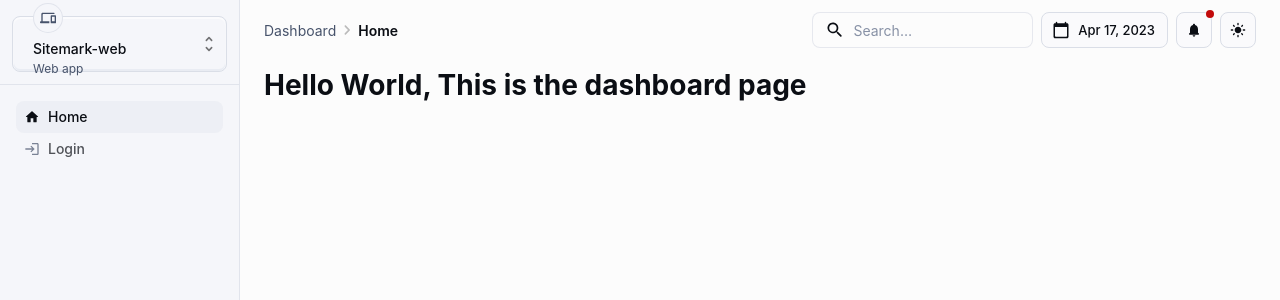
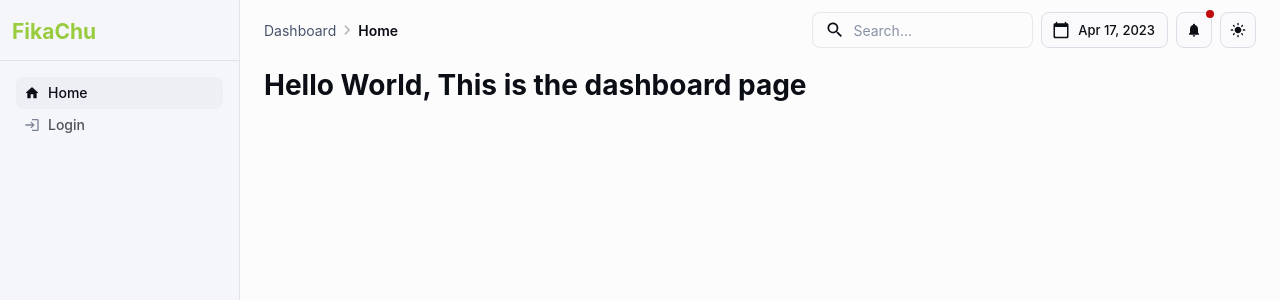
Before and after one commit to Juma-Adinani/track-deliveries, a Next.js app: page / in a window 1280 px wide. Shown: the top 300 px of the page. Built offline with nearby package versions, Linux system fonts and the light colour scheme; what @mui/material-nextjs would draw is missing.

Commit message:
added app title

```diff
--- a/src/components/SelectContent.js
+++ b/src/components/SelectContent.js
@@ -36,69 +36,70 @@ export default function SelectContent() {
   };
 
   return (
-    <Select
-      labelId="company-select"
-      id="company-simple-select"
-      value={company}
-      onChange={handleChange}
-      displayEmpty
-      inputProps={{ 'aria-label': 'Select company' }}
-      fullWidth
-      sx={{
-        maxHeight: 56,
-        width: 215,
-        '&.MuiList-root': {
-          p: '8px',
-        },
-        [`& .${selectClasses.select}`]: {
-          display: 'flex',
-          alignItems: 'center',
-          gap: '2px',
-          pl: 1,
-        },
-      }}
-    >
-      <ListSubheader sx={{ pt: 0 }}>Production</ListSubheader>
-      <MenuItem value="">
-        <ListItemAvatar>
-          <Avatar alt="Sitemark web">
-            <DevicesRoundedIcon sx={{ fontSize: '1rem' }} />
-          </Avatar>
-        </ListItemAvatar>
-        <ListItemText primary="Sitemark-web" secondary="Web app" />
-      </MenuItem>
-      <MenuItem value={10}>
-        <ListItemAvatar>
-          <Avatar alt="Sitemark App">
-            <SmartphoneRoundedIcon sx={{ fontSize: '1rem' }} />
-          </Avatar>
-        </ListItemAvatar>
-        <ListItemText primary="Sitemark-app" secondary="Mobile application" />
-      </MenuItem>
-      <MenuItem value={20}>
-        <ListItemAvatar>
-          <Avatar alt="Sitemark Store">
-            <DevicesRoundedIcon sx={{ fontSize: '1rem' }} />
-          </Avatar>
-        </ListItemAvatar>
-        <ListItemText primary="Sitemark-Store" secondary="Web app" />
-      </MenuItem>
-      <ListSubheader>Development</ListSubheader>
-      <MenuItem value={30}>
-        <ListItemAvatar>
-          <Avatar alt="Sitemark Store">
-            <ConstructionRoundedIcon sx={{ fontSize: '1rem' }} />
-          </Avatar>
-        </ListItemAvatar>
-        <ListItemText primary="Sitemark-Admin" secondary="Web app" />
-      </MenuItem>
-      <Divider sx={{ mx: -1 }} />
-      <MenuItem value={40}>
-        <ListItemIcon>
-          <AddRoundedIcon />
-        </ListItemIcon>
-        <ListItemText primary="Add product" secondary="Web app" />
-      </MenuItem>
-    </Select>
+    // <Select
+    //   labelId="company-select"
+    //   id="company-simple-select"
+    //   value={company}
+    //   onChange={handleChange}
+    //   displayEmpty
+    //   inputProps={{ 'aria-label': 'Select company' }}
+    //   fullWidth
+    //   sx={{
+    //     maxHeight: 56,
+    //     width: 215,
+    //     '&.MuiList-root': {
+    //       p: '8px',
+    //     },
+    //     [`& .${selectClasses.select}`]: {
+    //       display: 'flex',
+    //       alignItems: 'center',
+    //       gap: '2px',
+    //       pl: 1,
+    //     },
+    //   }}
+    // >
+    //   <ListSubheader sx={{ pt: 0 }}>Production</ListSubheader>
+    //   <MenuItem value="">
+    //     <ListItemAvatar>
+    //       <Avatar alt="Sitemark web">
+    //         <DevicesRoundedIcon sx={{ fontSize: '1rem' }} />
+    //       </Avatar>
+    //     </ListItemAvatar>
+    //     <ListItemText primary="Sitemark-web" secondary="Web app" />
+    //   </MenuItem>
+    //   <MenuItem value={10}>
+    //     <ListItemAvatar>
+    //       <Avatar alt="Sitemark App">
+    //         <SmartphoneRoundedIcon sx={{ fontSize: '1rem' }} />
+    //       </Avatar>
+    //     </ListItemAvatar>
+    //     <ListItemText primary="Sitemark-app" secondary="Mobile application" />
+    //   </MenuItem>
+    //   <MenuItem value={20}>
+    //     <ListItemAvatar>
+    //       <Avatar alt="Sitemark Store">
+    //         <DevicesRoundedIcon sx={{ fontSize: '1rem' }} />
+    //       </Avatar>
+    //     </ListItemAvatar>
+    //     <ListItemText primary="Sitemark-Store" secondary="Web app" />
+    //   </MenuItem>
+    //   <ListSubheader>Development</ListSubheader>
+    //   <MenuItem value={30}>
+    //     <ListItemAvatar>
+    //       <Avatar alt="Sitemark Store">
+    //         <ConstructionRoundedIcon sx={{ fontSize: '1rem' }} />
+    //       </Avatar>
+    //     </ListItemAvatar>
+    //     <ListItemText primary="Sitemark-Admin" secondary="Web app" />
+    //   </MenuItem>
+    //   <Divider sx={{ mx: -1 }} />
+    //   <MenuItem value={40}>
+    //     <ListItemIcon>
+    //       <AddRoundedIcon />
+    //     </ListItemIcon>
+    //     <ListItemText primary="Add product" secondary="Web app" />
+    //   </MenuItem>
+    // </Select>
+      <h2 style={{margin:0, padding:0, color:"#98CB3E"}}>FikaChu</h2>
   );
 }
```
